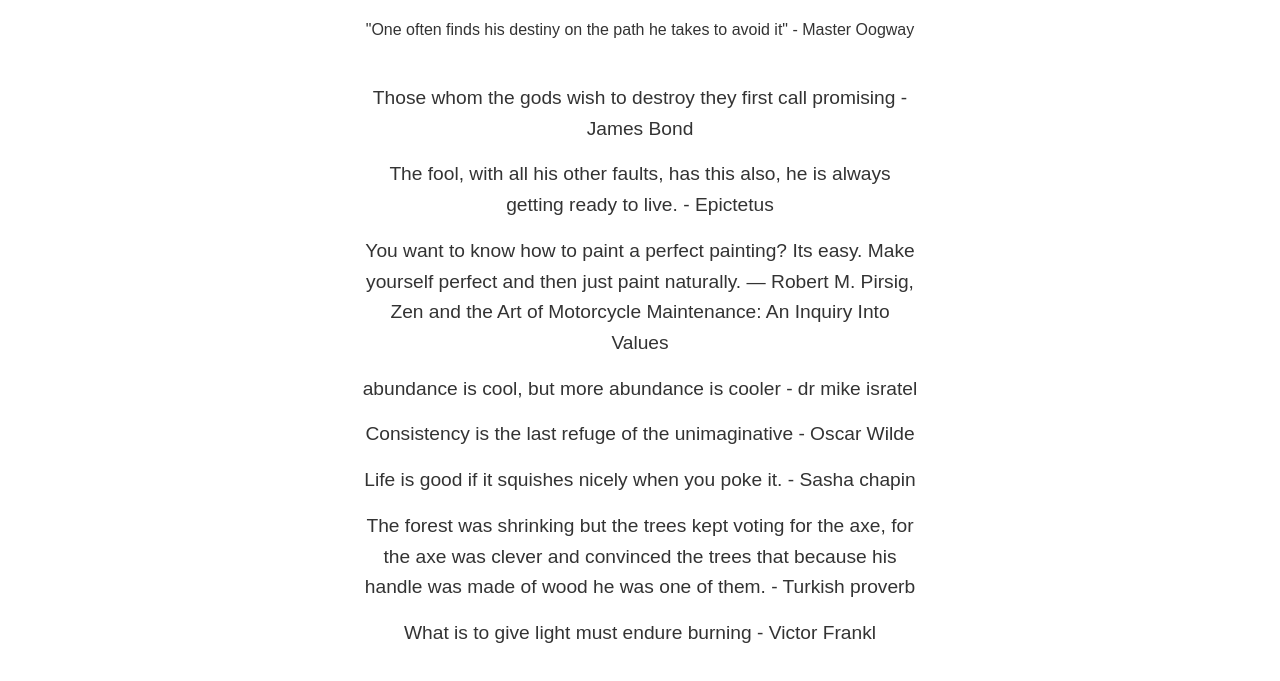
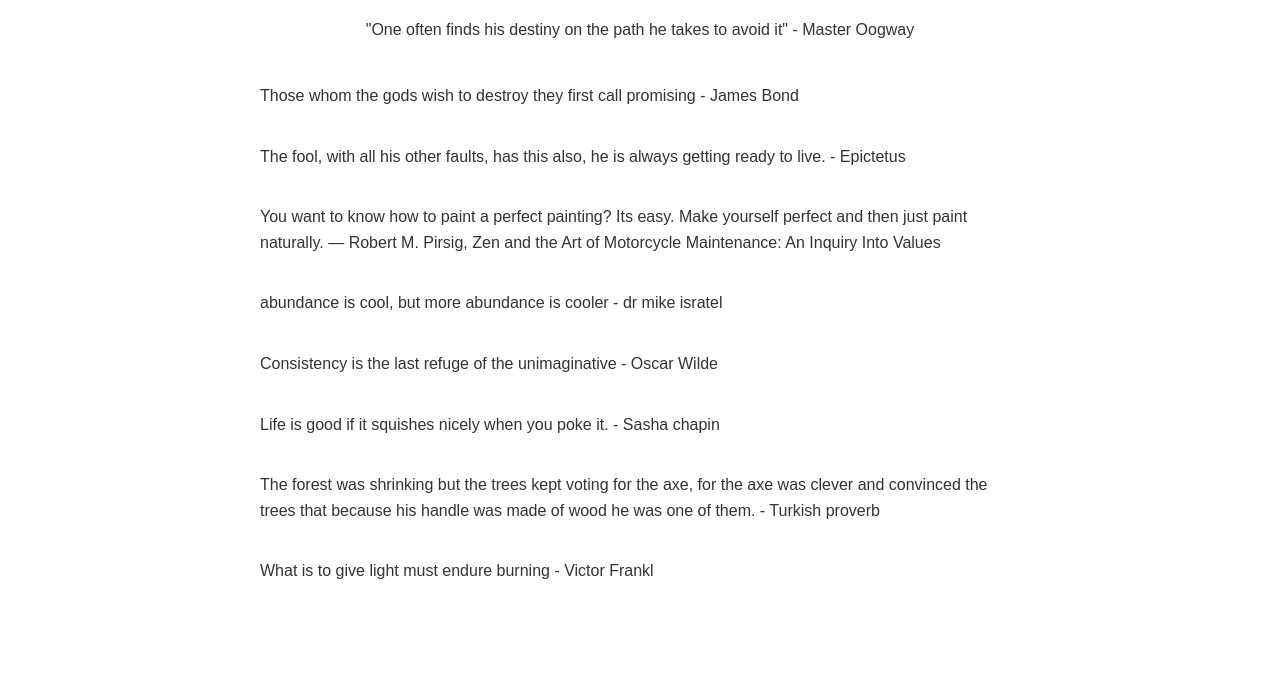
Before and after one commit to benjstevenson/personalsite, a plain HTML site: page quotes.html in a window 1280 px wide. Shown: the part 145-826 px from the top of the page. After the commit the page ends 804 px from the top, so only its background shows below. Drawn offline with Linux system fonts and the light colour scheme.

Commit message:
Update styles.css

```diff
--- a/styles.css
+++ b/styles.css
@@ -191,10 +191,10 @@
 
 }
 .quote-container {
-  max-width: 600px; /* Adjust this value as needed */
+  max-width: 800px; /* Adjust this value as needed */
   margin: 0 auto; /* Centers the container */
   padding: 20px; /* Adds some padding around the quotes */
-  text-align: center; /* Ensures the text aligns to the left within the container */
+  text-align: left; /* Ensures the text aligns to the left within the container */
 }
 
 #quote-list {
@@ -203,8 +203,8 @@
 }
 
 #quote-list li {
-  margin-bottom: 15px; /* Adds spacing between quotes */
+  margin-bottom: 35px; /* Adds spacing between quotes */
   line-height: 1.6; /* Improves readability */
-  font-size: 1.2rem; /* Adjusts font size for better visibility */
+  font-size: 1.0rem; /* Adjusts font size for better visibility */
   color: #333; /* Makes text color consistent */
 }
```
